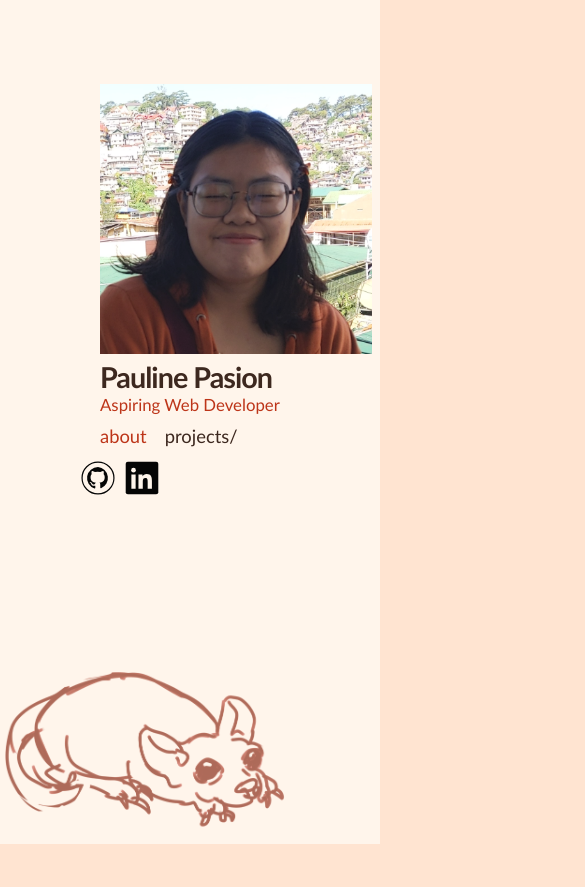
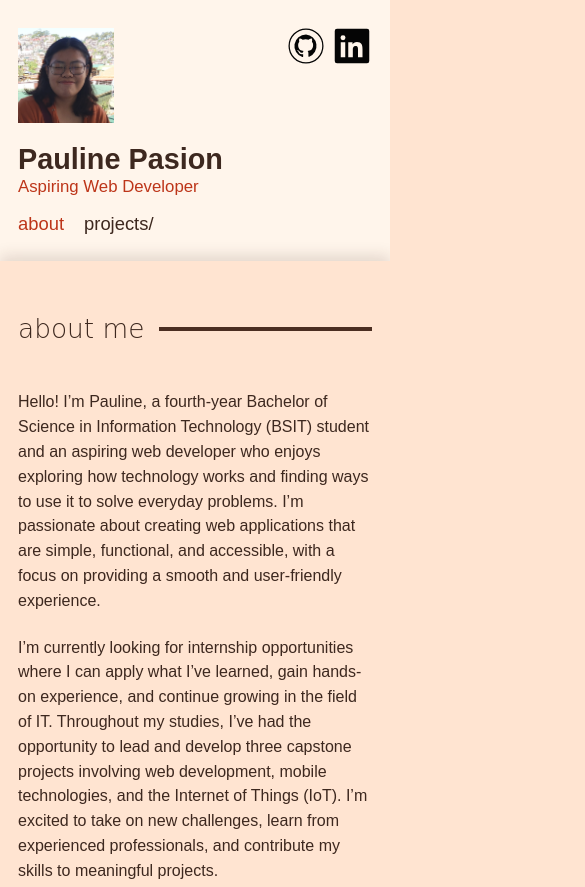
Before and after one commit to palla-pallina/palla-pallina.github.io, a plain HTML site: page index.html in a window 390 px wide. Shown: the top 887 px of the page, 585 px wide, since content can reach past the window. Before the commit the page ends 844 px from the top, so only its background shows below. Drawn offline with Linux system fonts and the light colour scheme.

Commit message:
Refactor CSS for layout and styling improvements

```diff
--- a/index.css
+++ b/index.css
@@ -6,6 +6,7 @@
     --muted: #d2d2d2;
     --rule: #4b2e22;
     --shadow: rgba(64, 39, 25, .15);
+    --sidebar-w: max(310px, 41.5vw);
 }
 * { box-sizing: border-box; }
 html { scroll-behavior: smooth; }
@@ -13,21 +14,31 @@ body {
     margin: 0;
     color: var(--ink);
     background: var(--peach);
-    font-family: "Trebuchet MS", Arial, sans-serif;
+    font-family: "Nunito", Arial, sans-serif;
     line-height: 1.55;
     overflow-x: hidden;
+}
+.emp {
+    color: var(--rust);
+}
+.emp-i {
+    color: var(--rust);
+}
+.emp-features {
+    color: var(--rust);
 }
 a { color: inherit; }
 .layout {
     min-height: 100vh;
-    display: grid;
-    grid-template-columns: minmax(310px, 41.5%) 1fr;
+    position: relative;
 }
 .sidebar {
-    min-height: 100vh;
+    position: fixed;
+    inset: 0 auto 0 0;
+    width: var(--sidebar-w);
     padding: 122px 152px;
-    position: fixed;
-    overflow: hidden;
+    overflow-x: hidden;
+    overflow-y: auto;
     background: var(--paper);
 }
 .profile {
@@ -44,11 +55,10 @@ a { color: inherit; }
 }
 .portrait svg { width: 100%; height: 100%; display: block; }
 h1 {
+    font-family: "Cal Sans", sans-serif;
     font-size: clamp(2rem, 2.7vw, 2.45rem);
     line-height: 1.12;
     margin: 0 0 1px;
-    font-weight: 800;
-    letter-spacing: -.035em;
 }
 .role {
     margin: 0 0 27px;
@@ -60,7 +70,7 @@ h1 {
     display: flex;
     flex-direction: column;
     gap: 14px;
-    top: 457px;
+    top: min(457px, calc(100vh - 140px));
     position: fixed;
     left: 81px;
     z-index: 10001;
@@ -149,6 +159,7 @@ h1 {
     background: var(--paper);
     box-shadow: 0 15px 50px rgba(0, 0, 0, .3);
     animation: appear .2s ease-out;
+    max-height: 90dvh;
 }
 
 .modal-title {
@@ -188,25 +199,6 @@ h1 {
     color: white;
 }
 
-@media (max-width: 480px) {
-    .project-ss {
-        grid-template-columns: repeat(2, minmax(0, 1fr));
-        gap: 8px;
-    }
-
-    .project-image {
-        height: 115px;
-    }
-
-    .image-modal {
-        padding: 12px;
-    }
-
-    .modal-content {
-        padding: 15px;
-    }
-}
-
 .side-nav a:hover, .side-nav a.active { color: var(--rust); }
 .oupi-art {
     position: absolute;
@@ -220,8 +212,7 @@ main {
     padding: clamp(34px, 4.3vw, 58px) clamp(32px, 5.7vw, 80px) 48px;
     min-width: 0;
     position: relative;
-    margin-right: -247px;
-    right: -610px;
+    margin-left: var(--sidebar-w);
 }
 .section-heading {
     display: flex;
@@ -230,11 +221,10 @@ main {
     margin: 0;
 }
 .script {
-    font-family: "Segoe Script", "Brush Script MT", cursive;
-    font-size: clamp(1.65rem, 2.4vw, 2.15rem);
-    font-weight: 400;
+    font-family: "Momo Signature", cursive;
+    font-size: clamp(1.65rem, 1.4vw, 2.15rem);
+    font-weight: 200;
     white-space: nowrap;
-    letter-spacing: -.07em;
     line-height: 1.2;
 }
 .rule { height: 4px; background: var(--rule); flex: 1; min-width: 35px; }
@@ -297,38 +287,112 @@ main {
 .project-card p { margin: 0; }
 .small-note { font-size: .9rem; opacity: .8; margin-top: 18px; }
 @keyframes appear { from { opacity: 0; transform: translateY(8px); } to { opacity: 1; transform: translateY(0); } }
+
+/* Small laptops / large tablets */
+@media (max-width: 1200px) {
+    .sidebar { padding-inline: 96px; }
+    .socials { left: 28px; }
+}
+
+@media (max-width: 1024px) {
+    :root { --sidebar-w: max(300px, 38vw); }
+    .side-nav { font-size: 1.3rem; }
+    .about-copy { font-size: 1.05rem; }
+    .oupi-art { max-height: 130px; }
+}
+
+@media (max-width: 900px) and (min-width: 761px) {
+    .sidebar { padding-inline: 80px 32px; }
+    .socials { left: 16px; }
+}
+
+/* Short desktop/laptop windows */
+@media (max-height: 720px) and (min-width: 761px) {
+    .sidebar { padding-block: 48px; }
+    .portrait img { max-height: 170px; }
+    .oupi-art { display: none; }
+}
+
+/* Mobile: sidebar becomes a header block above the content */
 @media (max-width: 760px) {
-    .layout { display: block; }
     .sidebar {
-    min-height: 100vh;
-    padding: 84px 100px;
-    position: relative;
-    overflow: hidden;
-    z-index: 1000;
-    position: fixed;
+        position: relative;
+        inset: auto;
+        width: 100%;
+        padding: 32px 24px 28px;
+        overflow: hidden;
     }
-    .profile { display: contents; }
-    .portrait {
-    grid-row: span 3;
-    width: 100px;
-    border-width: 5px;
-    outline-offset: -12px;
-    margin: 0;
+
+    .profile { margin: 0; }
+    .portrait { width: 96px; margin-bottom: 12px; }
+    .portrait img { width: 100%; max-height: none; }
+
+    h1 { font-size: 1.8rem; }
+    .role { font-size: 1.05rem; margin-bottom: 14px; }
+
+    /* socials sit in the top-right corner and scroll away with the page */
+    .socials {
+        position: absolute;
+        top: 28px;
+        right: 20px;
+        left: auto;
+        flex-direction: row;
+        gap: 10px;
     }
-    h1 { font-size: 1.8rem; }
-    .role { font-size: 1.05rem; margin-bottom: 8px; }
-    .socials { flex-direction: row; gap: 10px; margin: 4px 0; }
-    .social-link { width: 34px; height: 34px; }
-    .side-nav { flex-direction: row; gap: 18px; font-size: 1.15rem; margin: 0; }
-    main { padding: 36px 26px 50px; box-shadow: 0 -5px 14px var(--shadow); }
-    .section-heading { gap: 15px; margin-bottom: 30px; }
+    .social-link { width: 36px; height: 36px; }
+
+    .side-nav {
+        flex-direction: row;
+        flex-wrap: wrap;
+        gap: 4px 20px;
+        font-size: 1.15rem;
+    }
+
+    .oupi-art {
+        left: auto;
+        right: 12px;
+        bottom: 8px;
+        max-height: 80px;
+        padding: 0;
+    }
+
+    main {
+        margin-left: 0;
+        padding: 36px 24px 50px;
+        box-shadow: 0 -5px 14px var(--shadow);
+    }
+
+    .section-heading { gap: 15px; margin-bottom: 24px; }
     .script { font-size: 1.65rem; }
-    .about-copy { font-size: 1.05rem; }
-    .toolkit { margin-top: 56px; }
+    .about-copy { font-size: 1rem; }
+    .about-copy p { margin-bottom: 22px; }
+    .toolkit { margin-top: 48px; }
     .skills { justify-content: flex-start; gap: 18px; }
     .skill { width: 42px; height: 48px; }
-    .projects { margin-top: 60px; }
+    .projects { margin-top: 40px; }
+    .project-card { padding: 16px; }
 }
+
+/* Small phones */
+@media (max-width: 480px) {
+    .sidebar { padding: 28px 18px 24px; }
+    main { padding: 30px 18px 44px; }
+    .project-ss { gap: 8px; }
+    .project-image { height: 115px; }
+    .image-modal { padding: 12px; }
+    .modal-content { padding: 15px; }
+    .modal-title { font-size: 1.15rem; }
+}
+
+@media (max-width: 400px) {
+    .oupi-art { display: none; }   /* avoids overlapping the nav */
+}
+
+@media (max-width: 340px) {
+    .project-ss { grid-template-columns: 1fr; }
+    .project-image { height: 160px; }
+}
+
 @media (prefers-reduced-motion: reduce) {
     *, *::before, *::after { scroll-behavior: auto !important; animation-duration: .01ms !important; transition-duration: .01ms !important; }
 }
```
